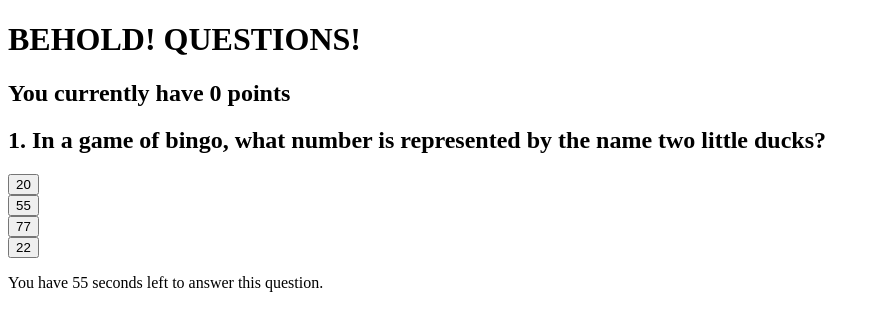
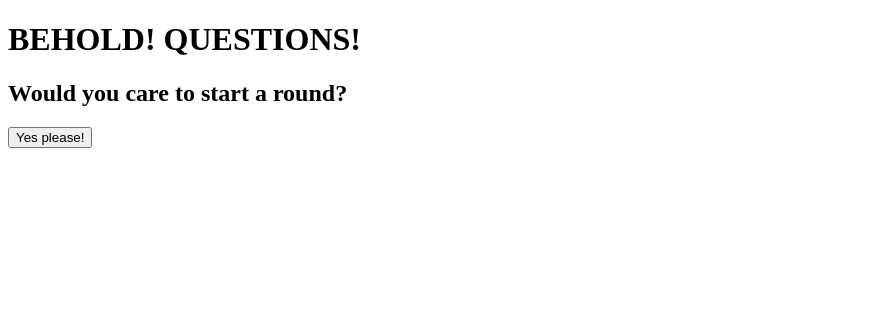
Before and after one commit to clayp0/tandem-trivia-extravaganza, a React app: page / in a window 1280 px wide. Shown: the top 330 px of the page, without its empty margins (0-880 px from the left). Built offline with nearby package versions, Linux system fonts and the light colour scheme.

Commit message:
(add) user now chooses to start a round

```diff
--- a/src/components/App.js
+++ b/src/components/App.js
@@ -6,10 +6,19 @@ const questions = require('../assets/Apprentice_TandemFor400_Data.json')
 
 
 const App = () => {
-  const [score, setScore] = useState(0)
+  const [score, setScore] = useState(0);
+  const [start, setStart] = useState(false);
   return (
     <div>
       <h1>BEHOLD! QUESTIONS!</h1>
+      {!start && (
+        <div>
+          <h2>Would you care to start a round?</h2>
+          <button onClick={() => setStart(true)}>Yes please!</button>
+        </div>
+      )}
+      {start && (
+        <div>
           <h2>You currently have {score} points</h2>
           <QuestionList
             questions={questions}
@@ -17,6 +26,8 @@ const App = () => {
             score={score}
           />
         </div>
+      )}
+    </div>
   );
 };
 
```
Lines whose indentation alone changed are shown as unchanged.
